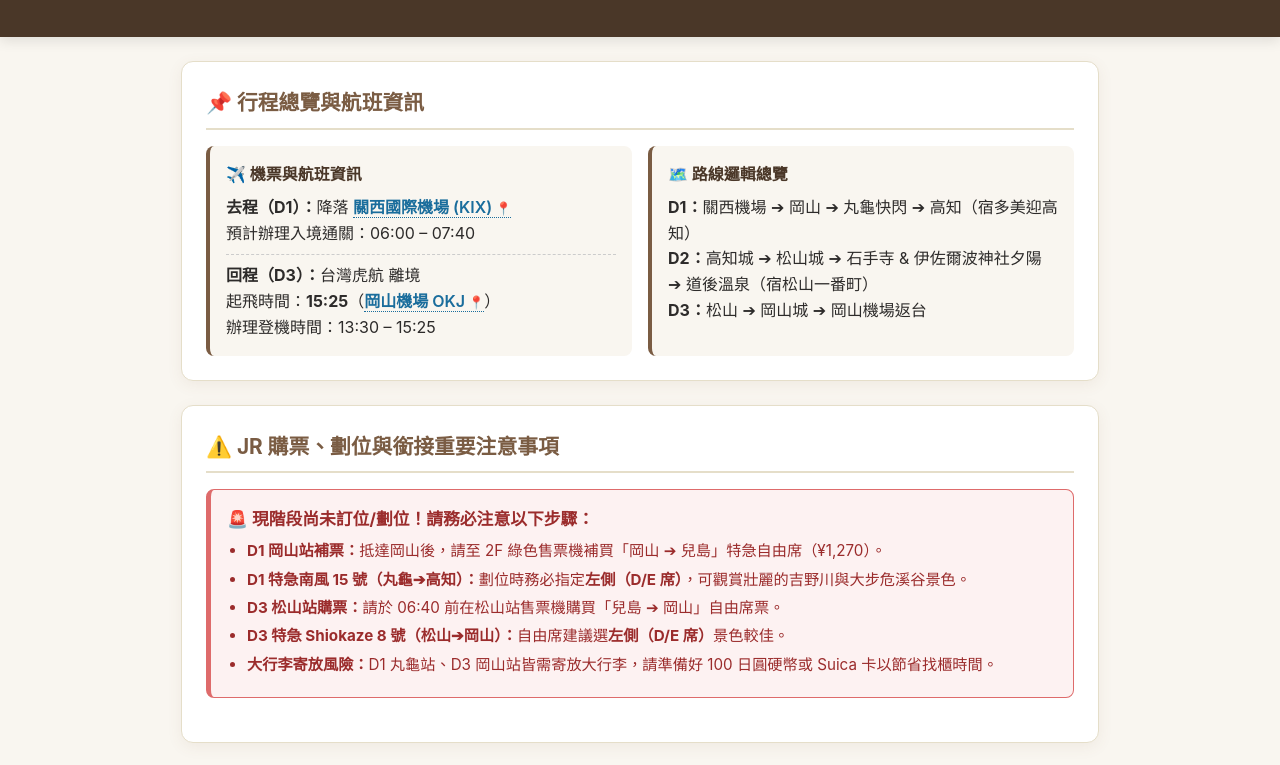
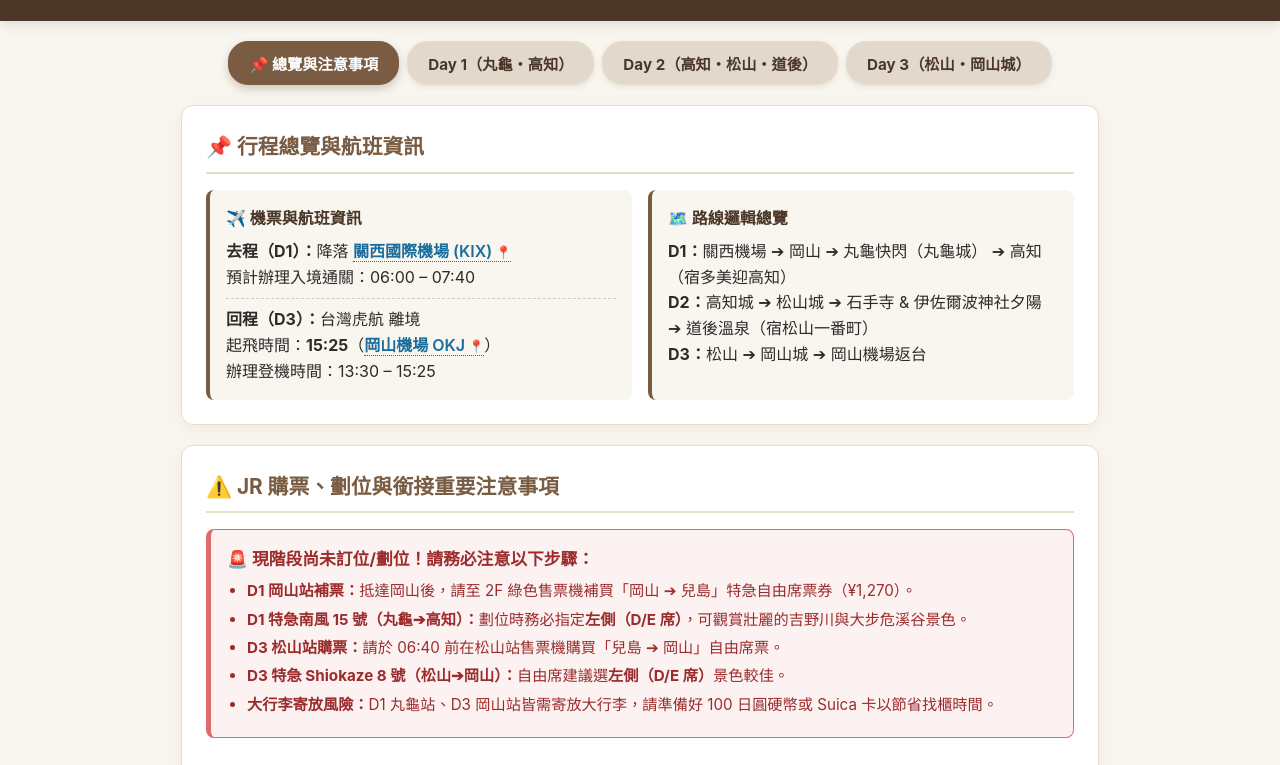
Before and after one commit to annieliu00380-lab/annieliu003winter, a plain HTML site: page index.html in a window 1280 px wide. Shown: the part 121-886 px from the top of the page. Drawn offline with Linux system fonts and the light colour scheme.

Commit message:
index.html

```diff
--- a/index.html
+++ b/index.html
@@ -40,7 +40,7 @@
             background-color: var(--primary-dark);
             color: #f7edd0;
             text-align: center;
-            padding: 2.5rem 1rem;
+            padding: 2.5rem 1rem 1.5rem;
             box-shadow: 0 4px 12px rgba(0,0,0,0.1);
         }
 
@@ -61,12 +61,64 @@
             padding: 0 16px;
         }
 
+        /* 天數切換選單 (Tab Navigation) */
+        .tab-nav {
+            display: flex;
+            justify-content: center;
+            gap: 8px;
+            margin-top: 20px;
+            flex-wrap: wrap;
+            position: sticky;
+            top: 10px;
+            z-index: 100;
+        }
+
+        .tab-btn {
+            background-color: #e2d9cc;
+            color: var(--primary-dark);
+            border: 1px solid var(--border-light);
+            padding: 10px 20px;
+            border-radius: 20px;
+            font-weight: bold;
+            font-size: 0.95rem;
+            cursor: pointer;
+            transition: all 0.3s ease;
+            box-shadow: 0 2px 6px rgba(0,0,0,0.08);
+        }
+
+        .tab-btn:hover {
+            background-color: var(--accent-soft);
+            color: white;
+        }
+
+        .tab-btn.active {
+            background-color: var(--primary-earth);
+            color: white;
+            border-color: var(--primary-earth);
+            box-shadow: 0 4px 10px rgba(122, 92, 67, 0.3);
+        }
+
+        /* 切換區塊內容 */
+        .tab-content {
+            display: none;
+            animation: fadeIn 0.4s ease;
+        }
+
+        .tab-content.active {
+            display: block;
+        }
+
+        @keyframes fadeIn {
+            from { opacity: 0; transform: translateY(6px); }
+            to { opacity: 1; transform: translateY(0); }
+        }
+
         /* 區塊卡片 */
         .card {
             background-color: var(--bg-card);
             border-radius: 12px;
             padding: 24px;
-            margin-top: 24px;
+            margin-top: 20px;
             box-shadow: 0 4px 15px rgba(122, 92, 67, 0.08);
             border: 1px solid var(--border-light);
         }
@@ -82,7 +134,7 @@
             gap: 8px;
         }
 
-        /* 總覽與基本資訊 */
+        /* 總覽資訊 */
         .info-grid {
             display: grid;
             grid-template-columns: repeat(auto-fit, minmax(280px, 1fr));
@@ -101,7 +153,7 @@
             margin-bottom: 8px;
         }
 
-        /* 警告與劃位提醒專用盒 */
+        /* 劃位提醒盒 */
         .alert-box {
             background-color: var(--alert-bg);
             border: 1px solid var(--alert-border);
@@ -115,9 +167,6 @@
         .alert-box h4 {
             margin-bottom: 6px;
             font-size: 1.05rem;
-            display: flex;
-            align-items: center;
-            gap: 6px;
         }
 
         .alert-box ul {
@@ -129,17 +178,19 @@
             margin-bottom: 4px;
         }
 
-        /* 每日行程表格 */
+        /* 每日行程抬頭 */
         .day-header {
             background: linear-gradient(135deg, var(--primary-earth), var(--primary-dark));
             color: white;
-            padding: 14px 20px;
+            padding: 16px 20px;
             border-radius: 8px;
-            margin-top: 30px;
+            margin-top: 20px;
             font-size: 1.2rem;
             display: flex;
             justify-content: space-between;
             align-items: center;
+            flex-wrap: wrap;
+            gap: 8px;
         }
 
         .timeline {
@@ -156,7 +207,6 @@
             border: 1px solid var(--border-light);
             border-radius: 8px;
             overflow: hidden;
-            transition: transform 0.2s ease;
         }
 
         @media (min-width: 640px) {
@@ -190,7 +240,7 @@
             flex-grow: 1;
         }
 
-        /* 顏色標示 */
+        /* 顏色重點標示 */
         .highlight-important {
             background-color: var(--highlight-bg);
             border: 1px dashed var(--highlight-border);
@@ -245,7 +295,16 @@
 
 <div class="container">
 
-    <!-- 行程總覽與機票時間 -->
+    <!-- 行程天數頁籤選單 -->
+    <div class="tab-nav">
+        <button class="tab-btn active" onclick="switchTab('overview')">📌 總覽與注意事項</button>
+        <button class="tab-btn" onclick="switchTab('day1')">Day 1（丸龜・高知）</button>
+        <button class="tab-btn" onclick="switchTab('day2')">Day 2（高知・松山・道後）</button>
+        <button class="tab-btn" onclick="switchTab('day3')">Day 3（松山・岡山城）</button>
+    </div>
+
+    <!-- 頁籤內容：總覽與注意事項 -->
+    <div id="overview" class="tab-content active">
         <div class="card">
             <h2 class="card-title">📌 行程總覽與航班資訊</h2>
             <div class="info-grid">
@@ -260,20 +319,19 @@
                 </div>
                 <div class="info-box">
                     <h4>🗺️ 路線邏輯總覽</h4>
-                <p><strong>D1：</strong>關西機場 ➔ 岡山 ➔ 丸龜快閃 ➔ 高知（宿多美迎高知）</p>
+                    <p><strong>D1：</strong>關西機場 ➔ 岡山 ➔ 丸龜快閃（丸龜城） ➔ 高知（宿多美迎高知）</p>
                     <p><strong>D2：</strong>高知城 ➔ 松山城 ➔ 石手寺 & 伊佐爾波神社夕陽 ➔ 道後溫泉（宿松山一番町）</p>
                     <p><strong>D3：</strong>松山 ➔ 岡山城 ➔ 岡山機場返台</p>
                 </div>
             </div>
         </div>
 
-    <!-- JR與交通劃位注意事項 -->
         <div class="card">
             <h2 class="card-title">⚠️ JR 購票、劃位與銜接重要注意事項</h2>
             <div class="alert-box">
                 <h4>🚨 現階段尚未訂位/劃位！請務必注意以下步驟：</h4>
                 <ul>
-                <li><strong>D1 岡山站補票：</strong>抵達岡山後，請至 2F 綠色售票機補買「岡山 ➔ 兒島」特急自由席（¥1,270）。</li>
+                    <li><strong>D1 岡山站補票：</strong>抵達岡山後，請至 2F 綠色售票機補買「岡山 ➔ 兒島」特急自由席票券（¥1,270）。</li>
                     <li><strong>D1 特急南風 15 號（丸龜➔高知）：</strong>劃位時務必指定<strong>左側（D/E 席）</strong>，可觀賞壯麗的吉野川與大步危溪谷景色。</li>
                     <li><strong>D3 松山站購票：</strong>請於 06:40 前在松山站售票機購買「兒島 ➔ 岡山」自由席票。</li>
                     <li><strong>D3 特急 Shiokaze 8 號（松山➔岡山）：</strong>自由席建議選<strong>左側（D/E 席）</strong>景色較佳。</li>
@@ -281,8 +339,10 @@
                 </ul>
             </div>
         </div>
+    </div>
 
-    <!-- 行程細節 Day 1 -->
+    <!-- 頁籤內容：Day 1 -->
+    <div id="day1" class="tab-content">
         <div class="day-header">
             <span>DAY 1：關西機場 ➔ 岡山 ➔ 丸龜城 ➔ 高知</span>
             <span>宿：多美迎高知飯店</span>
@@ -309,7 +369,7 @@
                 <div class="timeline-content">
                     <strong>新幹線 Nozomi 9 號</strong>：新大阪 ➔ <a href="https://maps.google.com/?q=Okayama+Station" target="_blank" class="map-link">岡山站</a>
                     <div class="highlight-important">
-                    <strong>⚠️ 重要提示：</strong>抵達岡山站後，請前往 2F 綠色售票機補補買「岡山 ➔ 兒島」特急自由席票券（¥1,270），並採買車上點心。
+                        <strong>⚠️ 重要提示：</strong>第一天不去岡山城！抵達岡山站後，請前往 2F 綠色售票機補買「岡山 ➔ 兒島」特急自由席票券（¥1,270），並採買車上點心。
                     </div>
                 </div>
             </div>
@@ -360,8 +420,10 @@
                 </div>
             </div>
         </div>
+    </div>
 
-    <!-- 行程細節 Day 2 -->
+    <!-- 頁籤內容：Day 2 -->
+    <div id="day2" class="tab-content">
         <div class="day-header">
             <span>DAY 2：高知城 ➔ 松山城 ➔ 夕陽景點 ➔ 道後溫泉</span>
             <span>宿：東橫INN 松山一番町</span>
@@ -436,7 +498,7 @@
                 <div class="timeline-content">
                     前往 <a href="https://maps.google.com/?q=Isaniwa+Shrine" target="_blank" class="map-link">伊佐爾波神社</a>（冬季夕陽最佳觀賞點）
                     <div class="highlight-important">
-                    <strong>💡 優化建議（關鍵切換）：</strong>冬季 17:00 日落。建議由石手寺<strong>搭乘公車或計程車（約 5 分鐘）</strong>直達神社，於 16:45 前登上 135 階石階，完美捕捉日落俯瞰道後街景。
+                        <strong>💡 優化建議：</strong>冬季 17:00 日落。建議由石手寺<strong>搭乘公車或計程車（約 5 分鐘）</strong>直達神社，於 16:45 前登上 135 階石階，完美捕捉日落俯瞰道後街景。
                     </div>
                 </div>
             </div>
@@ -455,8 +517,10 @@
                 </div>
             </div>
         </div>
+    </div>
 
-    <!-- 行程細節 Day 3 -->
+    <!-- 頁籤內容：Day 3 -->
+    <div id="day3" class="tab-content">
         <div class="day-header">
             <span>DAY 3：松山 ➔ 岡山城 ➔ 岡山機場 ✈️ 返台</span>
             <span>歸途</span>
@@ -494,7 +558,7 @@
             <div class="timeline-item">
                 <div class="time-badge">10:20 – 11:50</div>
                 <div class="timeline-content">
-                前往 <a href="https://maps.google.com/?q=Okayama+Castle" target="_blank" class="map-link">岡山城 🏯</a>（第一天不去，安排於第三天參觀）：由岡山站前搭乘路面電車至「城下」站，步行參觀烏城。
+                    前往 <a href="https://maps.google.com/?q=Okayama+Castle" target="_blank" class="map-link">岡山城 🏯</a>（安排於第三天參觀）：由岡山站前搭乘路面電車至「城下」站，步行參觀烏城。
                 </div>
             </div>
 
@@ -519,8 +583,25 @@
                 </div>
             </div>
         </div>
+    </div>
 
 </div>
 
+<script>
+    function switchTab(tabId) {
+        // 隱藏所有頁籤內容
+        const contents = document.querySelectorAll('.tab-content');
+        contents.forEach(content => content.classList.remove('active'));
+
+        // 取消所有按鈕高亮
+        const buttons = document.querySelectorAll('.tab-btn');
+        buttons.forEach(button => button.classList.remove('active'));
+
+        // 顯示點選的內容與高亮按鈕
+        document.getElementById(tabId).classList.add('active');
+        event.currentTarget.classList.add('active');
+    }
+</script>
+
 </body>
 </html>
```
Lines whose indentation alone changed are shown as unchanged.
